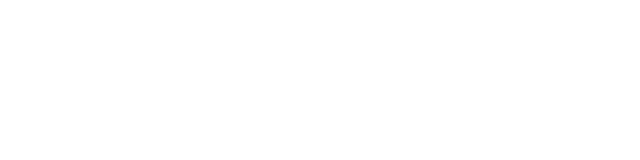
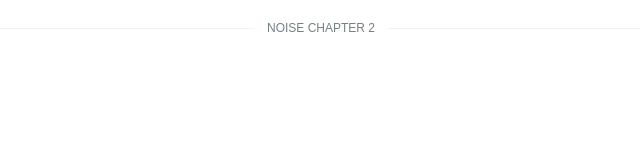
Before and after one commit to omarouhra/QOVES-FE-TEST, a Next.js app: page / in a window 1280 px wide. Shown: the top 160 px of the page, without its empty margins (319-959 px from the left). Built offline with nearby package versions, Linux system fonts and the light colour scheme.

Commit message:
feat: header

```diff
--- a/src/app/page.tsx
+++ b/src/app/page.tsx
@@ -2,7 +2,13 @@
   return (
     <section>
       {/* Header */}
-      <div></div>
+      <section className="flex items-center justify-between space-x-3 py-3">
+        <hr className="h-px w-full text-[#F2F2F2]" />
+        <p className="text-[#758084] whitespace-nowrap uppercase text-xs font-mono">
+          Noise chapter 2
+        </p>
+        <hr className="h-px w-full text-[#F2F2F2]" />
+      </section>
 
       {/* Nose Features */}
       <section></section>
```
